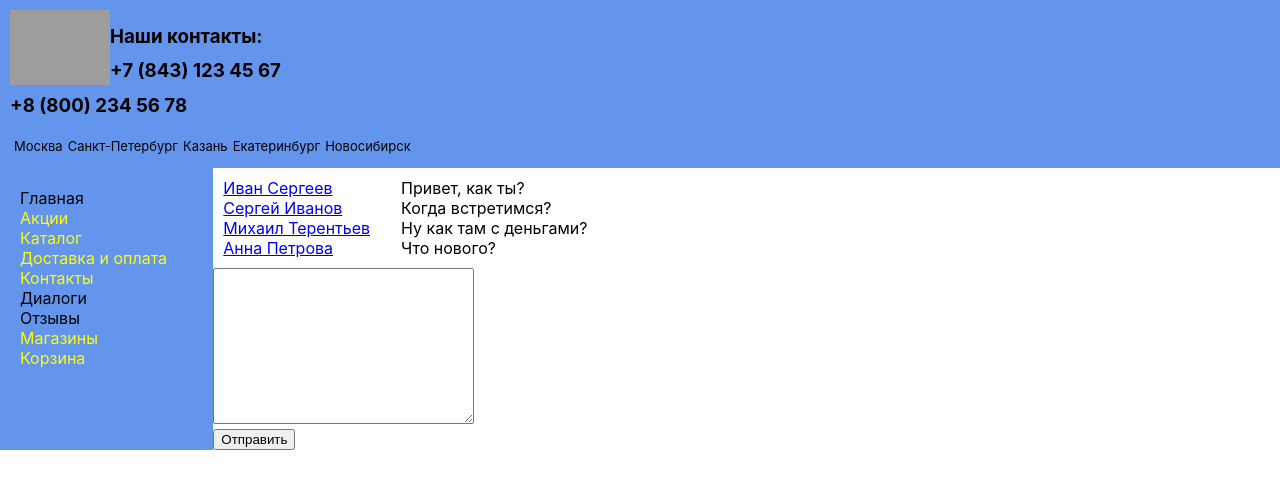
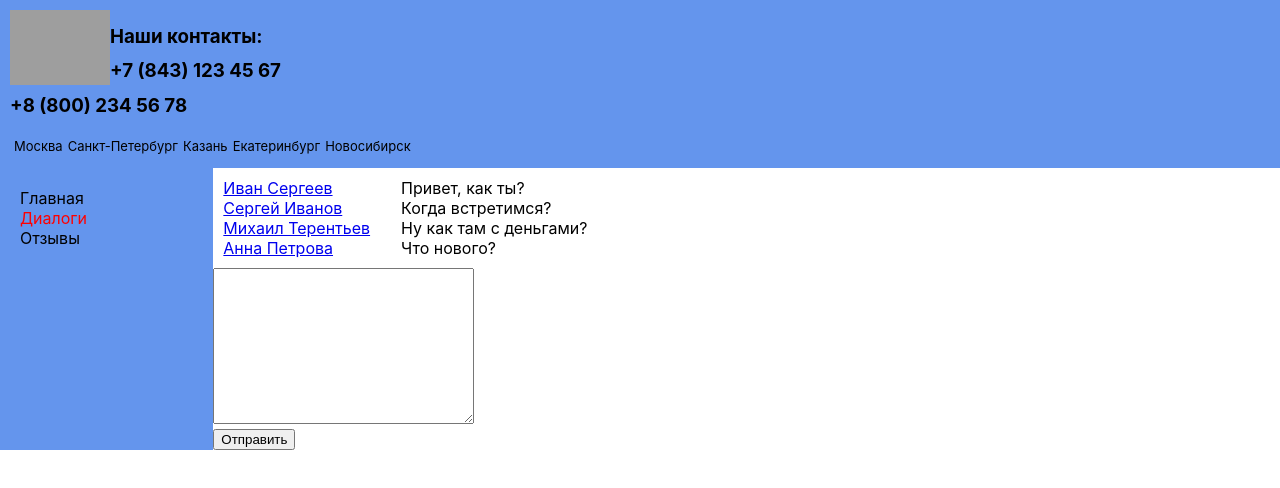
Before and after one commit to beebzo/study, a React (Create React App) app in the folder my-project/: page /Dialogs in a window 1280 px wide. Shown: the top 488 px of the page. Built offline with nearby package versions, Linux system fonts and the light colour scheme; grey boxes are pictures that could not be loaded.

Commit message:
disabled useless links in Navbar, started moving Arrays to separate data and functions

```diff
--- a/my-project/src/App.js
+++ b/my-project/src/App.js
@@ -7,7 +7,17 @@ import Reviewpage from "./components/Review/Reviewpage"
 import Dialogs from "./components/Dialogs/Dialogs";
 import {BrowserRouter, Route} from "react-router-dom";
 
+
+
 function App() {
+    let authorNames = [
+        {authorName: 'Алексей Иванов, г. Барнаул'},
+        {authorName: 'Валентина Петрова, г. Смоленск'},
+        {authorName: 'Петр Кузнецов, г. Волгоград'},
+        {authorName: 'Виктор Степанов, г. Владивосток'}
+    ]
+
+
   return (
       <BrowserRouter>
     <div class='app-wrapper'>
@@ -16,7 +26,7 @@ function App() {
         <div class='content'>
         <Route path='/Dialogs' render={ () => <Dialogs />} />
         <Route path='/MainPage' render={ () => <MainPage />} />
-        <Route path='/ReviewPage' render={ () => <Reviewpage />} />
+        <Route path='/ReviewPage' render={ () => <Reviewpage authorNames={authorNames} />} />
         </div>
 
     </div>
--- a/my-project/src/components/Navbar/Navbar.jsx
+++ b/my-project/src/components/Navbar/Navbar.jsx
@@ -6,8 +6,12 @@ const Navbar = () => {
     return (
         <nav className={classes.nav}>
             <div className={classes.main_menu}>
-                <NavLink to='Mainpage' activeClassName={classes.active}>Главная</NavLink></div>
-            <div className={classes.main_menu} activeClassName={classes.active}>
+                <NavLink to='/Mainpage' activeClassName={classes.active}>Главная</NavLink></div>
+            <div className={classes.main_menu}>
+                <NavLink to='/Dialogs' activeClassName={classes.active}>Диалоги</NavLink></div>
+            <div className={classes.main_menu}>
+                <NavLink to='/Reviewpage' activeClassName={classes.active}>Отзывы</NavLink></div>
+            {/*<div className={classes.main_menu} activeClassName={classes.active}>
                 <NavLink to="" activeClassName={classes.active}>Акции</NavLink></div>
             <div className={classes.main_menu} activeClassName={classes.active}>
                 <NavLink to="" activeClassName={classes.active}>Каталог</NavLink></div>
@@ -15,14 +19,10 @@ const Navbar = () => {
                 <NavLink to="" activeClassName={classes.active}>Доставка и оплата</NavLink></div>
             <div className={classes.main_menu}>
                 <NavLink to="" activeClassName={classes.active}>Контакты</NavLink></div>
-            <div className={classes.main_menu}>
-                <NavLink to='/Dialogs' active ClassName={classes.active}>Диалоги</NavLink></div>
-            <div className={classes.main_menu}>
-                <NavLink to='/Reviewpage' activeClassName={classes.active}>Отзывы</NavLink></div>
             <div className={classes.main_menu}
             ><NavLink to="" activeClassName={classes.active}>Магазины</NavLink></div>
             <div className={classes.main_menu}>
-                <NavLink to="" activeClassName={classes.active}>Корзина</NavLink></div>
+                <NavLink to="" activeClassName={classes.active}>Корзина</NavLink></div>*/}
 
         </nav>
     )
--- a/my-project/src/components/Navbar/Navbar.module.css
+++ b/my-project/src/components/Navbar/Navbar.module.css
@@ -8,5 +8,5 @@
     color: black;
 }
 .main_menu a.active {
-    color: yellow;
+    color: red;
 }
--- a/my-project/src/components/Review/Review.jsx
+++ b/my-project/src/components/Review/Review.jsx
@@ -12,12 +12,7 @@ let picnames = [
     {picname: 'userpic4'}
 ]
 
-let authorNames = [
-    {authorName: 'Алексей Иванов, г. Барнаул'},
-    {authorName: 'Валентина Петрова, г. Смоленск'},
-    {authorName: 'Петр Кузнецов, г. Волгоград'},
-    {authorName: 'Виктор Степанов, г. Владивосток'}
-]
+
 
 let reviewtexts = [
     {reviewtext: 'У магазина очень быстрая доставка, с помощью СДЭК товар оказа' +
@@ -52,4 +47,4 @@ const Review = (props) => {
     )
 }
 export default Review
-export {picnames, authorNames, reviewtexts, Profilepic}
+export {picnames, reviewtexts, Profilepic}
--- a/my-project/src/components/Review/Reviewpage.jsx
+++ b/my-project/src/components/Review/Reviewpage.jsx
@@ -1,6 +1,6 @@
 import React from 'react';
 import classes from './Components/Reviewpage.module.css'
-import Review, { picnames, reviewtexts, authorNames,Profilepic} from "./Review";
+import Review, { picnames, reviewtexts, Profilepic} from "./Review";
 import like from './Components/like.png'
 import dislike from './Components/dislike.png'
 import likecount from "./Components/Like";
@@ -15,7 +15,7 @@ let addReview = () => {
 
 /*let reviewUserpicELements = picnames.map (u => <Profilepic picname={u.picname} /> );*/
 
-const Reviewpage = () => {
+const Reviewpage = (props) => {
     return (
         <div>
             <div className={classes.header}>
@@ -27,14 +27,14 @@ const Reviewpage = () => {
                 </div>
             <div className={classes.review}>
                 <Profilepic picname={picnames[0].picname} />
-                <Review authorName={authorNames[0].authorName} />
+                <Review authorName={props.authorNames[0].authorName} />
                 <Review reviewtext={reviewtexts[0].reviewtext} />
                 <span className={classes.LikeDislike}><img src={like} alt=""/> {likecount}
                     <img src={dislike} alt=""/></span>
             </div>
             <div className={classes.review}>
                 <Profilepic picname={picnames[1].picname} />
-                <Review authorName={authorNames[1].authorName} />
+                <Review authorName={props.authorNames[1].authorName} />
                 <Review reviewtext={reviewtexts[1].reviewtext} />
                 <div className={classes.LikeDislike}><img src={like} alt=""/>
                     <img src={dislike} alt=""/>
@@ -42,7 +42,7 @@ const Reviewpage = () => {
             </div>
             <div className={classes.review}>
                 <Profilepic picname={picnames[2].picname} />
-                <Review authorName={authorNames[2].authorName} />
+                <Review authorName={props.authorNames[2].authorName} />
                 <Review reviewtext={reviewtexts[2].reviewtext} />
                 <div className={classes.LikeDislike}><img src={like} alt=""/>
                     <img src={dislike} alt=""/>
@@ -50,7 +50,7 @@ const Reviewpage = () => {
             </div>
             <div className={classes.review}>
                 <Profilepic picname={picnames[3].picname} />
-                <Review authorName={authorNames[2].authorName} />
+                <Review authorName={props.authorNames[2].authorName} />
                 <Review reviewtext={reviewtexts[2].reviewtext} />
                 <div className={classes.LikeDislike}><img src={like} alt=""/>
                     <img src={dislike} alt=""/>
```
